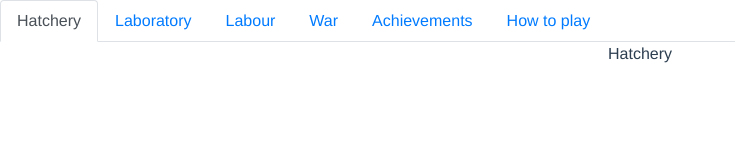
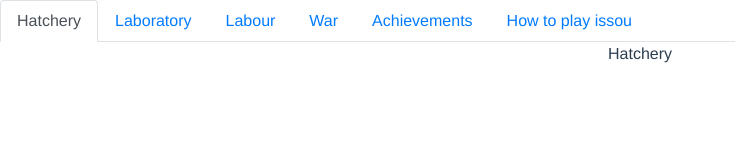
Before and after one commit to RatonWasher/CritterRe, a Vue app: page / in a window 1280 px wide. Shown: the top 160 px of the page, without its empty margins (0-735 px from the left). Built offline with nearby package versions, Linux system fonts and the light colour scheme.

Commit message:
issou comme titre

```diff
--- a/package.json
+++ b/package.json
@@ -13,7 +13,7 @@
   },
   "dependencies": {
     "bootstrap-vue": "^2.0.0-rc.11",
-    "vue": "^2.5.2"
+    "vue": "^2.6.6"
   },
   "devDependencies": {
     "autoprefixer": "^7.1.2",
--- a/src/App.vue
+++ b/src/App.vue
@@ -17,7 +17,7 @@
       <b-tab title="Achievements">
         <achievements></achievements>
       </b-tab>
-      <b-tab title="How to play">
+      <b-tab title="How to play issou">
         <how-to-play></how-to-play>
       </b-tab>
     </b-tabs>
```
Also changed, not shown: 1 other file (tests, documents, lock files or other folders).
